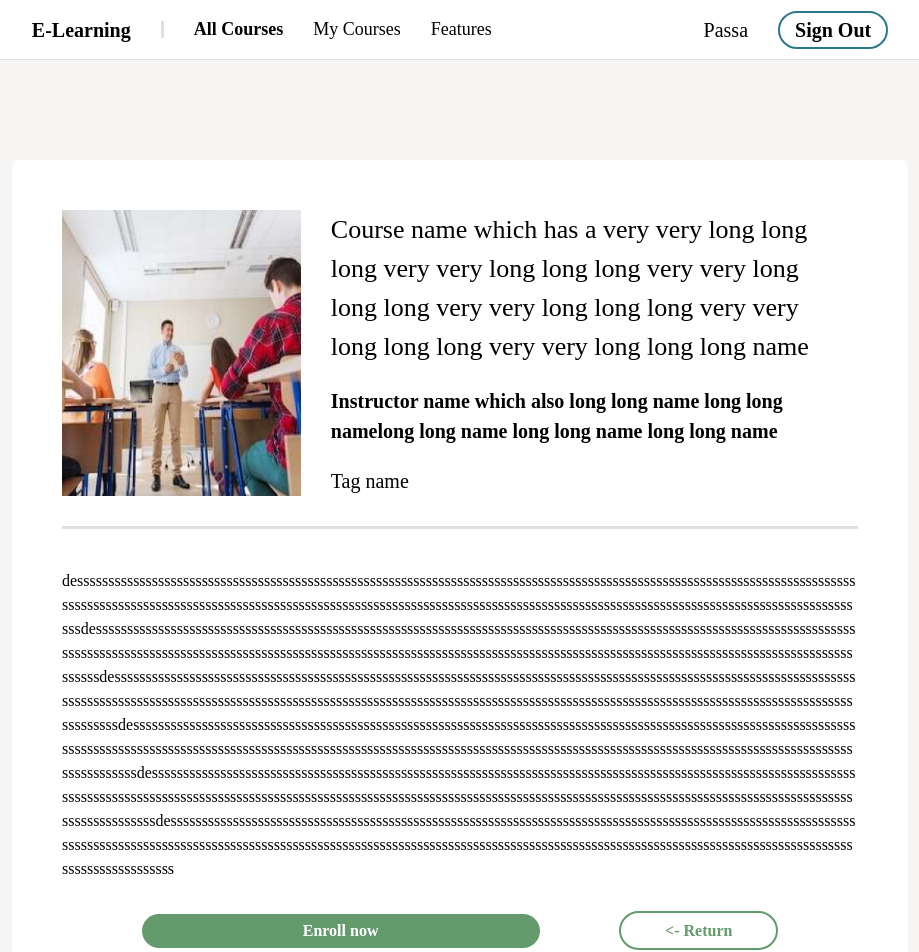
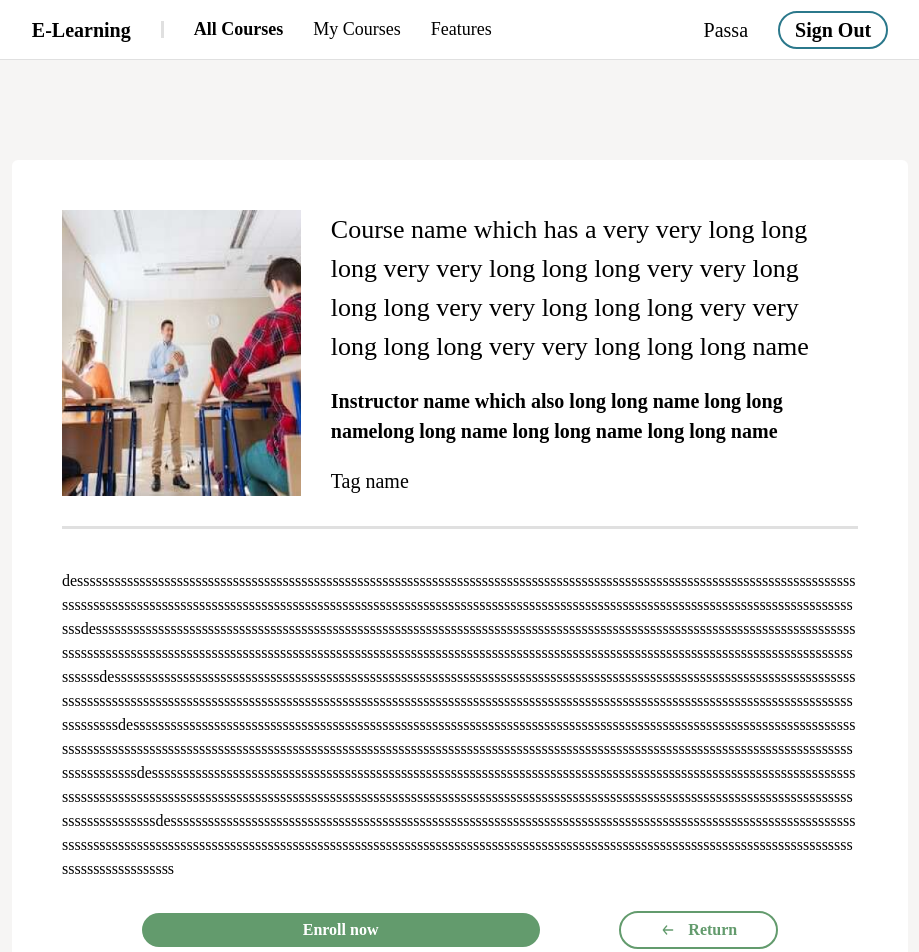
Before and after one commit to NasmeenI/E-COURSE-PLATFORM, a React (Create React App) app in the folder frontend/: page /courses/1 in a window 1280 px wide. Shown: the top 952 px of the page, without its empty margins (180-1099 px from the left). Built offline with nearby package versions, Linux system fonts and the light colour scheme.

Commit message:
edit: use arrow svg instead of plain text

```diff
--- a/frontend/src/views/details/Details.js
+++ b/frontend/src/views/details/Details.js
@@ -49,11 +49,22 @@ export default function Details() {
               Enroll now
             </span>
             <button
-              className="rounded-full bg-white border-2 border-[#639B6D] w-[20%] p-[5px]"
+              className="flex flex-row items-center justify-center rounded-full bg-white border-2 border-[#639B6D] w-[20%] p-[5px]"
               onClick={goBack}
             >
+              <svg
+                className="mr-3 overflow-hidden w-[1em] h-[1em]"
+                viewBox="0 0 1024 1024"
+                version="1.1"
+                xmlns="http://www.w3.org/2000/svg"
+              >
+                <path
+                  d="M810.666667 469.333333H304.64l154.88-186.026666a42.666667 42.666667 0 1 0-65.706667-54.613334l-213.333333 256a50.773333 50.773333 0 0 0-3.84 6.4c0 2.133333 0 3.413333-2.986667 5.546667A42.666667 42.666667 0 0 0 170.666667 512a42.666667 42.666667 0 0 0 2.986666 15.36c0 2.133333 0 3.413333 2.986667 5.546667a50.773333 50.773333 0 0 0 3.84 6.4l213.333333 256A42.666667 42.666667 0 0 0 426.666667 810.666667a42.666667 42.666667 0 0 0 27.306666-9.813334 42.666667 42.666667 0 0 0 5.546667-60.16L304.64 554.666667H810.666667a42.666667 42.666667 0 0 0 0-85.333334z"
+                  fill="#639B6D"
+                />
+              </svg>
               <span className="text-center text-[#639B6D] text-[16px] font-secondary font-semibold">
-                {"<- Return"}
+                {"Return"}
               </span>
             </button>
           </div>
```
